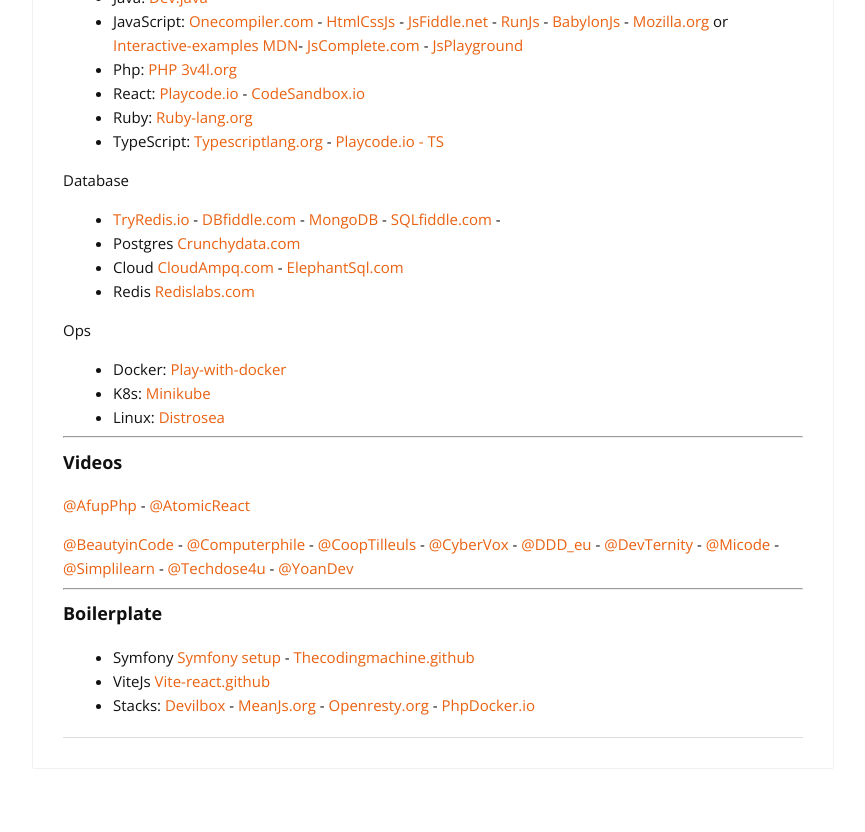
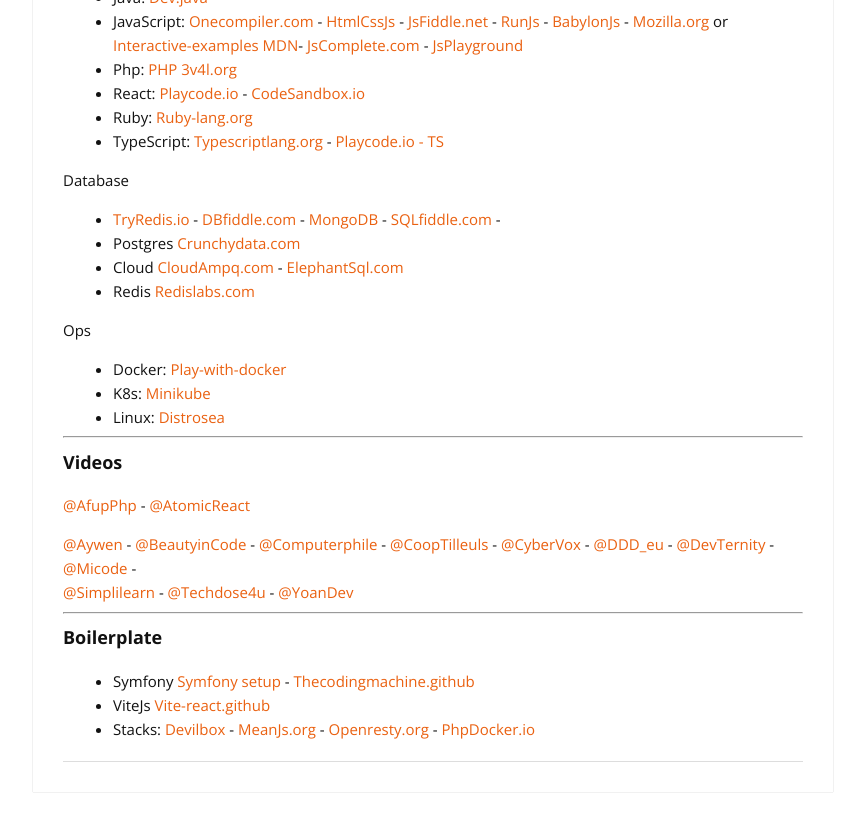
Before and after one commit to cylmat/cylmat.github.io, a Jekyll site: the page built from _pages/train.md, in a window 1280 px wide and 900 px high, scrolled down 1813 px. Shown: the top 832 px of the window, without its empty margins (207-1072 px from the left). Built offline with Jekyll 4.4.1, drawn with Linux system fonts in a browser that asks for light colours; nearby versions of some CDN libraries.

Commit message:
Update train.md

```diff
--- a/_pages/train.md
+++ b/_pages/train.md
@@ -95,6 +95,7 @@
 
 [@AfupPhp](https://www.youtube.com/@afupPHP) - [@AtomicReact](https://www.youtube.com/@atomicreact)
 
+[@Aywen](https://www.youtube.com/@Aywen) -
 [@BeautyinCode](https://www.youtube.com/@BeautyinCode) -
 [@Computerphile](https://www.youtube.com/@Computerphile) -
 [@CoopTilleuls](https://www.youtube.com/@coopTilleuls) -
```
